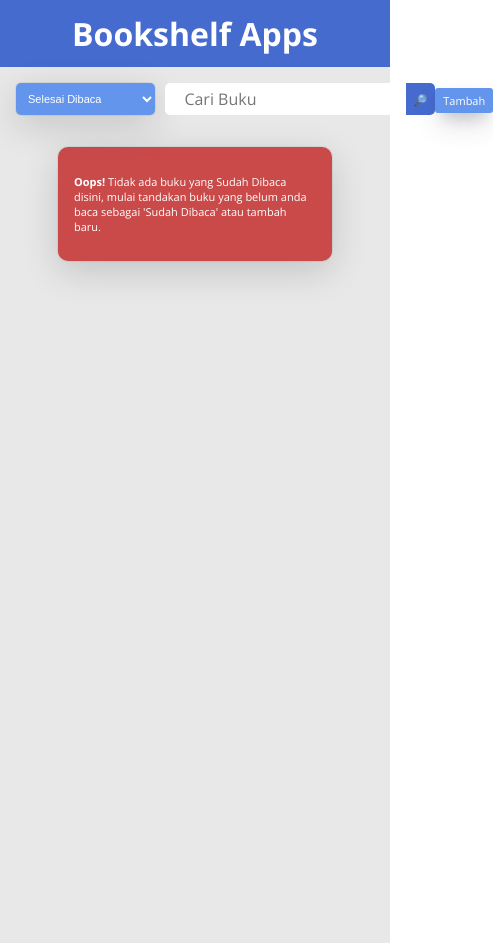
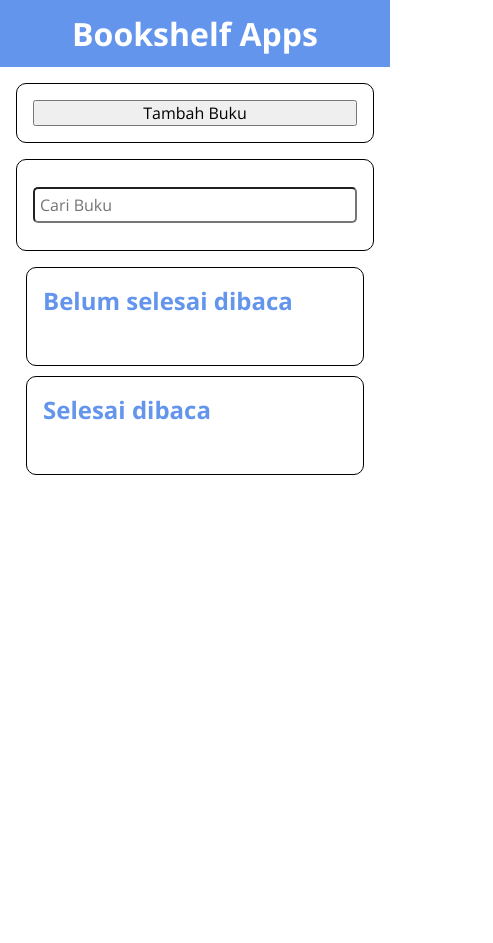
Before and after one commit to rachyharkov/bookshelf-FrontEnd, a plain HTML site: page index.html in a window 390 px wide. Shown: the whole page, 493 px wide, since content can reach past the window. After the commit the page ends 844 px from the top, so only its background shows below. Drawn offline with nearby package versions, Linux system fonts and the light colour scheme.

Commit message:
Revert "update"

```diff
--- a/dom.js
+++ b/dom.js
@@ -2,25 +2,25 @@ const BELUM_DIBACA = "incompleteBookshelfList";
 const SUDAH_DIBACA = "completeBookshelfList";
 const BUKU_ITEMID = "id";
 
-function tampilkanFormBuku() {
+function showformaddbuku() {
     document.getElementById('formbuku').classList.add('tampil')
 }
 
-function tutupFormBuku() {
+function closeformaddbuku() {
     document.getElementById('formbuku').classList.remove('tampil')
 }
 
-function simpanBuku(a, b, c, d) {
-    const rakBuku = document.getElementById('bookshelfList')
+function simpanBuku(dimana, a, b, c, d) {
+    const rakBuku = document.getElementById(dimana)
 
     const textContainerElement = document.createElement("article");
     textContainerElement.classList.add('book_item')
 
-    const actionBookElement = document.createElement("div");
-    actionBookElement.classList.add('action')
-    actionBookElement.append(buatTombolGantiStatusBuku(d),buatTombolBuangBuku())
+    const bookOperationElement = document.createElement("div");
+    bookOperationElement.classList.add('action')
+    bookOperationElement.append(buatTombolGantiStatusBuku(d),buatTombolBuangBuku())
 
-    textContainerElement.append(a,b,c, actionBookElement);
+    textContainerElement.append(a,b,c, bookOperationElement);
     rakBuku.append(textContainerElement)
 
     const bookObject = composeBooksObject(a.innerText,b.innerText,c.innerText,d.innerText);
@@ -28,43 +28,6 @@ function simpanBuku(a, b, c, d) {
     updateDataToStorage();
 
     return textContainerElement
-}
-
-function refreshDataFromLocalstorage() {
-
-    const bookshelfSelect = document.getElementById('bookshelf-selection').value
-
-    console.log(bookshelfSelect)
-
-    const listWrapper = document.getElementById('bookshelfList');
-
-    listWrapper.innerHTML = '';
-
-    let count = 0;
-
-
-    for(book of books){
-
-        const statusbaca = book.telahDibaca ? SUDAH_DIBACA : BELUM_DIBACA;
-
-        if(statusbaca == bookshelfSelect) {
-            const newBook = tampilkanBukudariStorage(book.judulBuku, book.authorBuku, book.yearBuku, book.telahDibaca);
-            newBook[BUKU_ITEMID] = book.id;
-            listWrapper.append(newBook);
-            count++;
-        }
-    }
-
-    const statusbacanya = bookshelfSelect == SUDAH_DIBACA ? "Sudah Dibaca disini, mulai tandakan buku yang belum anda baca sebagai 'Sudah Dibaca' atau tambah baru." : "Belum Dibaca, mulai tambahkan buku pada tombol 'tambah'.";
-
-    if(count <= 0) {
-        listWrapper.innerHTML = `<div class="alert bg-red">
-            <p style="color: white; font-size: 11px;">
-                <b>Oops!</b> Tidak ada buku yang ${statusbacanya}
-            </p>
-        </div>`;
-    }
-
 }
 
 function masukanBuku() {
@@ -81,18 +44,14 @@ function masukanBuku() {
     yearTextElement.innerHTML = 'Tahun: <span>' + yearText + '</span>'
 
     const selesaiDibacaStatus = document.getElementById('inputBookIsComplete').checked
-
-
-    refreshDataFromLocalstorage();
-
+    if(selesaiDibacaStatus) {
+        simpanBuku(SUDAH_DIBACA,judulBukuTextElement,authorTextElement,yearTextElement,!selesaiDibacaStatus)
+    } else {
+        simpanBuku(BELUM_DIBACA,judulBukuTextElement,authorTextElement,yearTextElement,!selesaiDibacaStatus)
+    }
     const bookObject = composeBooksObject(judulBukuText,authorText,yearText,selesaiDibacaStatus);
     books.push(bookObject);
     updateDataToStorage();
-
-    judulBukuText.value = '';
-    authorText.value = '';
-    yearText.value = '';
-    document.getElementById('inputBookIsComplete').checked = false;
 }
 
 function tampilkanBukudariStorage(a, b, c, d) {
@@ -111,22 +70,22 @@ function tampilkanBukudariStorage(a, b, c, d) {
         const textContainerElement = document.createElement("article");
         textContainerElement.classList.add('book_item')
 
-        const actionBookElement = document.createElement("div");
-        actionBookElement.classList.add('action')
-        actionBookElement.append(buatTombolGantiStatusBuku(false),buatTombolBuangBuku())
+        const bookOperationElement = document.createElement("div");
+        bookOperationElement.classList.add('action')
+        bookOperationElement.append(buatTombolGantiStatusBuku(false),buatTombolBuangBuku())
 
-        textContainerElement.append(judulBukuTextElement, authorTextElement, yearTextElement, actionBookElement);
+        textContainerElement.append(judulBukuTextElement, authorTextElement, yearTextElement, bookOperationElement);
 
         return textContainerElement
     } else {
         const textContainerElement = document.createElement("article");
         textContainerElement.classList.add('book_item')
 
-        const actionBookElement = document.createElement("div");
-        actionBookElement.classList.add('action')
-        actionBookElement.append(buatTombolGantiStatusBuku(true),buatTombolBuangBuku())
+        const bookOperationElement = document.createElement("div");
+        bookOperationElement.classList.add('action')
+        bookOperationElement.append(buatTombolGantiStatusBuku(true),buatTombolBuangBuku())
 
-        textContainerElement.append(judulBukuTextElement, authorTextElement, yearTextElement, actionBookElement);
+        textContainerElement.append(judulBukuTextElement, authorTextElement, yearTextElement, bookOperationElement);
         return textContainerElement
     }
 }
@@ -201,3 +160,20 @@ function gantiStatus(bookElement, status) {
         updateDataToStorage();
     }
 }
+
+function refreshDataFromLocalstorage() {
+    const listUncompleted = document.getElementById(BELUM_DIBACA);
+    let listCompleted = document.getElementById(SUDAH_DIBACA);
+
+    for(book of books){
+        if(book.telahDibaca){
+            const newBook = tampilkanBukudariStorage(book.judulBuku, book.authorBuku, book.yearBuku, book.telahDibaca);
+            newBook[BUKU_ITEMID] = book.id;
+            listCompleted.append(newBook);
+        } else {
+            const newBook = tampilkanBukudariStorage(book.judulBuku, book.authorBuku, book.yearBuku, book.telahDibaca);
+            newBook[BUKU_ITEMID] = book.id;
+            listUncompleted.append(newBook);
+        }
+    }
+}
--- a/index.html
+++ b/index.html
@@ -14,40 +14,30 @@
 <header class="head_bar">
     <h1 class="head_bar__title">Bookshelf Apps</h1>
 </header>
-
 <main>
-    <div class="main-inner">
-        <div class="wrapper-content">
-            <div class="bookshelf-header">
-                <div class="bookshelf-actions-wrapper">
-                    <div class="choose-bookshelf-wrapper">
-                        <select id="bookshelf-selection">
-                            <option value="completeBookshelfList">Selesai Dibaca</option>
-                            <option value="incompleteBookshelfList">Belum Dibaca</option>
-                        </select>
+    <div class="left-side">
+        <section class="input_section">
+            <button id="addBuku">Tambah Buku</button>
+        </section>
+        <section class="search_section">
+            <form id="searchBook">
+                <input id="searchBookTitle" type="text" placeholder="Cari Buku">
+            </form>
+        </section>
     </div>
-                    <form id="searchBook" style="text-align: center;">
-                        <div class="searchbox">
-                            <input id="searchBookTitle" type="text" placeholder="Cari Buku">
-                            <button class="btn-search">	&#x1F50E;&#xFE0E;</button>
-                        </div>
-                    </form>
-                </div>
-                <div class="bookshelf-add-action-wrapper">
-                    <button class="btn btn-normal" id="addBuku" style="margin-top: 5px;">Tambah</button>
-                </div>
-            </div>
+    <div class="right-side">
         <section class="book_shelf">
-                <div id="bookshelfList" class="book_list">
-
+            <h2>Belum selesai dibaca</h2>
+            <div id="incompleteBookshelfList" class="book_list">
             </div>
         </section>
-            <!-- <section class="book_shelf">
+
+        <section class="book_shelf">
             <h2>Selesai dibaca</h2>
+
             <div id="completeBookshelfList" class="book_list">
             </div>
-            </section> -->
-        </div>
+        </section>
     </div>
 </main>
 <div id="formbuku" class="input_section">
@@ -66,8 +56,8 @@
             <input id="inputBookYear" type="number" required>
         </div>
         <div class="input_inline">
+            <label for="inputBookIsComplete">Selesai dibaca</label>
             <input id="inputBookIsComplete" type="checkbox">
-            <label for="inputBookIsComplete">Selesai dibaca</label>
         </div>
         <button id="bookSubmit" type="submit">Simpan</button>
         <button id="gobackbtn" type="button">Kembali</button>
--- a/main.js
+++ b/main.js
@@ -5,20 +5,15 @@ document.addEventListener("DOMContentLoaded", function () {
     submitForm.addEventListener("submit", function (event) {
         event.preventDefault();
         masukanBuku();
-        tutupFormBuku()
+        closeformaddbuku()
     });
 
-    document.getElementById('addBuku').onclick = tampilkanFormBuku
-    document.getElementById('gobackbtn').onclick = tutupFormBuku
-
-    // kustom aja
-    // detect bookshelf-selection changed value
-    document.getElementById('bookshelf-selection').onchange = refreshDataFromLocalstorage
+    document.getElementById('addBuku').onclick = showformaddbuku
+    document.getElementById('gobackbtn').onclick = closeformaddbuku
 
     if(isStorageExist()){
         loadDataFromStorage();
     }
-
 });
 
 document.addEventListener("ondatasaved", () => {
--- a/style.css
+++ b/style.css
@@ -12,125 +12,43 @@ input, button {
     font-size: 16px;
 }
 
-.searchbox {
-    display: inline-flex;
-    flex-direction: row;
-    justify-content: center;
-    overflow: hidden;
-    border-radius: 5px;
-}
-
-.searchbox > button {
-    border: none;
-    background-color: none;
-    padding: 0.3rem 0.5rem;
-    font-size: 11px;
-    background-color: #466bcf;
-    color: white;
-}
-
-.searchbox > input {
-    border: none;
-    padding: 5px 1.2rem;
-}
-
 .head_bar {
     padding: 12px;
     display: flex;
     align-items: center;
     justify-content: center;
-    background-color: #466bcf;
+    background-color: cornflowerblue;
     color: white;
 }
 
-.btn {
-    border: none;
-    background-color: none;
-    border-radius: 3px;
-    box-shadow: rgba(50, 50, 93, 0.25) 0px 13px 27px -5px, rgba(0, 0, 0, 0.3) 0px 8px 16px -8px;
-    padding: 0.3rem 0.5rem;
-    font-size: 11px;
-}
-
-.btn-normal {
-    background-color: #6495ed !important;
-    color: #fff;
-}
 main {
-    width: 100%;
-    margin: 0;
-    background-color: #e8e8e8;
-}
-
-.main-inner {
-    max-width: 607px;
+    max-width: 800px;
+    width: 80%;
     margin: 0 auto;
     padding: 16px;
+    display: flex;
+    flex-direction: row;
+    flex-wrap: nowrap;
     position: relative;
 }
 
-.wrapper-content {
-    height: 100vh;
+.left-side {
+    width: 30%;
 }
 
-.navigation {
-    position: fixed;
-    top: 0;
-}
-
-.bookshelf-header {
-    display: flex;
-    flex-direction: row;
-    justify-content: space-between;
-}
-
-.bookshelf-actions-wrapper {
-    display: flex;
-    flex-direction: row;
-    justify-content: space-between;
-}
-
-.alert {
+.right-side {
     width: 100%;
-    border-radius: 10px;
-    padding: 1.2rem 1rem;
-    margin: 0;
-}
-
-.bg-red {
-    background-color: #ca4a4a;
-    box-shadow: rgba(0, 0, 0, 0.16) 0px 10px 36px 0px, rgba(0, 0, 0, 0.06) 0px 0px 0px 1px;
-}
-
-.choose-bookshelf-wrapper {
-    margin-right: 10px;
-}
-
-.choose-bookshelf-wrapper select {
-    border: none;
-    background-color: #6495ed !important;
-    color: #fff;
-    padding: 0.3rem 0.5rem;
-    height: 2rem;
-    width: 8.7rem;
-    line-height: 2;
-    font-size: 11px;
-    border-radius: 5px;
-    box-shadow: rgba(0, 0, 0, 0.16) 0px 10px 36px 0px, rgba(0, 0, 0, 0.06) 0px 0px 0px 1px;
-}
-
-.choose-bookshelf-wrapper select option {
-    padding: 30px;
 }
 
 #formbuku {
     position: fixed;
     width: 100%;
+    top: 0;
     padding: 22vh;
     background: #2f2f2fc9;
     transition: all 250ms ease-in-out;
     transform: scale(0);
-    top: 10vh;
+    top: -100%;
 }
 
 .tampil {
@@ -180,7 +98,6 @@ main {
     display: block;
     width: 100%;
     padding: 8px;
-    margin: 5px 0px;
     cursor: pointer;
 }
 
@@ -198,7 +115,7 @@ main {
 
 
 .input_section > form > .input > label {
-    color: white;
+    color: cornflowerblue;
     font-weight: bold;
 }
 
@@ -209,9 +126,9 @@ main {
 }
 
 .input_section > form > .input_inline > label {
-    color: white;
+    color: cornflowerblue;
     font-weight: bold;
-    margin-left: 10px;
+    margin-right: 10px;
 }
 
 .search_section {
@@ -225,7 +142,7 @@ main {
 }
 
 .search_section > h2 {
-    color: white;
+    color: cornflowerblue;
 }
 
 .search_section > form {
@@ -241,9 +158,9 @@ main {
 
 .book_shelf {
     margin: 0px 10px 10px 10px;
+    border: 1px solid black;
     padding: 16px;
     border-radius: 10px;
-    min-height: 80vh;
 }
 
 .book_shelf > h2 {
@@ -256,7 +173,7 @@ main {
 
 .book_shelf > .book_list > .book_item {
     padding: 8px 16px 16px 16px;
-    box-shadow: rgba(0, 0, 0, 0.16) 0px 10px 36px 0px, rgba(0, 0, 0, 0.06) 0px 0px 0px 1px;
+    border: 1px solid black;
     border-radius: 5px;
     margin: 10px 0;
 }
@@ -290,6 +207,10 @@ main {
         width: 100%;
     }
 
+    .left-side {
+        width: 100%;
+    }
+
     #formbuku {
         padding: 2em;
     }
```
Lines whose indentation alone changed are shown as unchanged.
